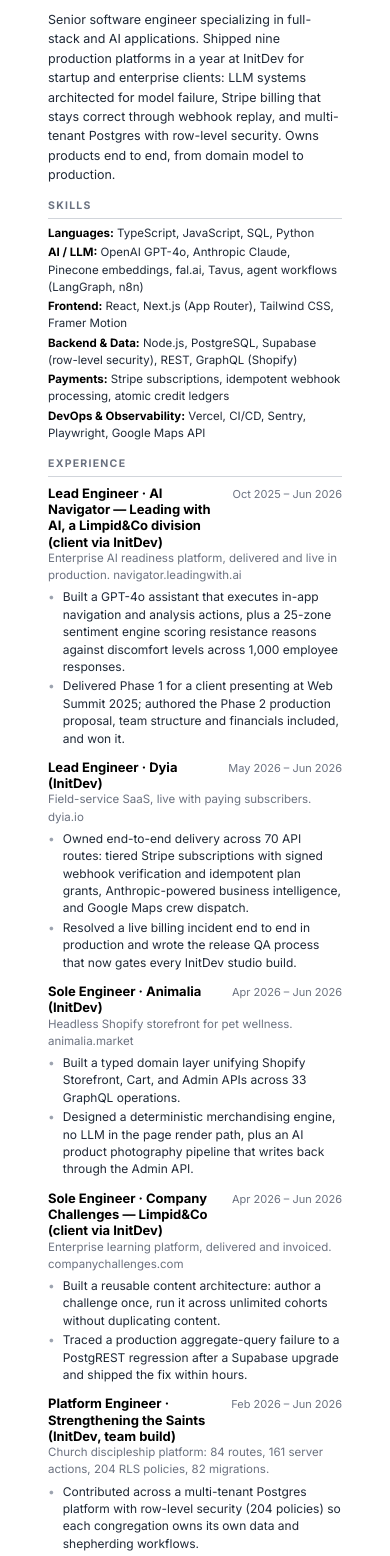
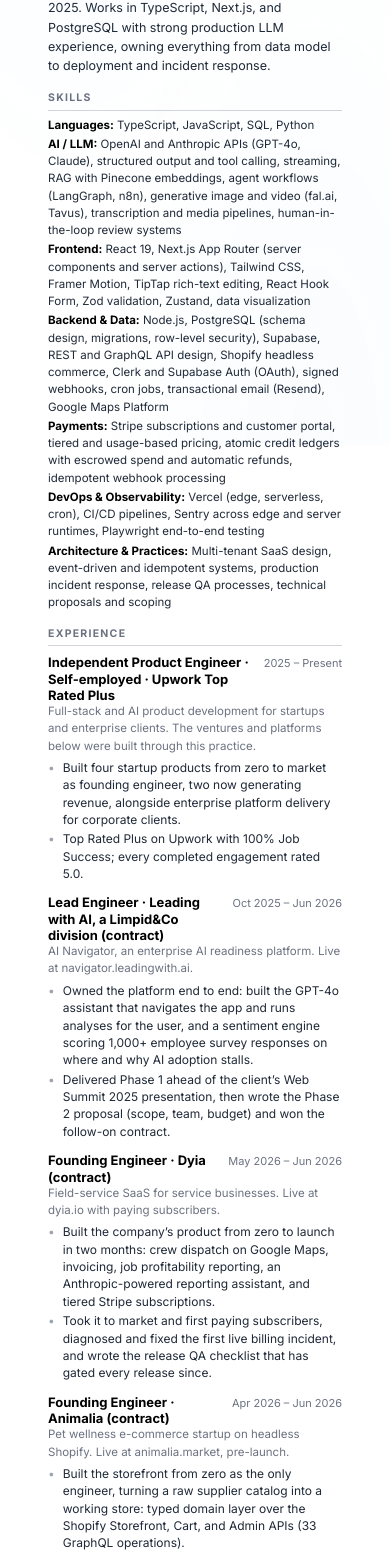
Before and after one commit to DevGanuga/initdev, a Next.js app: page /talent/dev-ganuga/resume in a window 390 px wide. Shown: the part 399-1955 px from the top of the page. Built offline with nearby package versions, Linux system fonts and the light colour scheme; no server answers.

Commit message:
Refactor talent page routes and metadata for improved accessibility and SEO. Update resume content to reflect recent achievements and professional branding. Adjust links and titles for clarity, ensuring a seamless user experience across the application.

```diff
--- a/src/app/sitemap.ts
+++ b/src/app/sitemap.ts
@@ -18,6 +18,8 @@
     { path: '/process', priority: 0.8 },
     { path: '/about', priority: 0.7 },
     { path: '/contact', priority: 0.8 },
+    { path: '/talent', priority: 0.6 },
+    { path: '/talent/dev-ganuga', priority: 0.7 },
   ];
 
   return routes.map(({ path, priority }) => ({
--- a/src/app/talent/dev-ganuga/HirePageClient.tsx
+++ b/src/app/talent/dev-ganuga/HirePageClient.tsx
@@ -696,7 +696,7 @@
             detailed (3p)
           </a>
           <Link
-            href="/talent/available/dev-ganuga/resume"
+            href="/talent/dev-ganuga/resume"
             className="inline-flex items-center gap-1.5 px-4 py-2 text-xs font-medium rounded-lg bg-white/[0.05] text-white/70 border border-white/[0.08] hover:bg-white/[0.08] hover:text-white transition-colors"
           >
             <ExternalLink className="w-3.5 h-3.5" />
--- a/src/app/talent/dev-ganuga/data.ts
+++ b/src/app/talent/dev-ganuga/data.ts
@@ -15,7 +15,7 @@
 
 export const person = {
   name: 'Dev Ganugapenta',
-  title: 'senior software engineer at initdev',
+  title: 'senior software engineer',
   focus: 'full-stack & ai applications / saas / payments infrastructure',
   location: 'west palm beach, fl',
   email: 'dganuga@gmail.com',
--- a/src/app/talent/dev-ganuga/resume/ResumeDocument.tsx
+++ b/src/app/talent/dev-ganuga/resume/ResumeDocument.tsx
@@ -50,13 +50,13 @@
         </a>
         <PrintButton />
         <Link
-          href={detailed ? '/talent/available/dev-ganuga/resume' : '/talent/available/dev-ganuga/resume/detailed'}
+          href={detailed ? '/talent/dev-ganuga/resume' : '/talent/dev-ganuga/resume/detailed'}
           className="px-4 py-2 bg-white text-black text-sm rounded-lg hover:bg-gray-100 transition-colors font-medium shadow-lg border border-gray-200"
         >
           {detailed ? '2-page version' : 'Detailed version'}
         </Link>
         <Link
-          href="/talent/available/dev-ganuga"
+          href="/talent/dev-ganuga"
           className="px-4 py-2 bg-white text-black text-sm rounded-lg hover:bg-gray-100 transition-colors font-medium shadow-lg border border-gray-200"
         >
           ← Portfolio
--- a/src/app/talent/dev-ganuga/resume/resumeData.ts
+++ b/src/app/talent/dev-ganuga/resume/resumeData.ts
@@ -1,7 +1,8 @@
 /**
- * Résumé content, shared by the 2-page ATS variant and the 3-page detailed
- * variant. Entries are ordered by end date, newest first; every engagement
- * is closed out and dated with its real month range.
+ * Résumé content, shared by the 2-page ATS variant and the detailed variant.
+ * Entries are ordered newest first. Client engagements from 2025 onward were
+ * delivered through the independent consulting practice listed first and are
+ * marked (contract).
  */
 
 export const contact = {
@@ -11,31 +12,43 @@
   email: 'dganuga@gmail.com',
   linkedin: 'linkedin.com/in/dev-ganuga-4b3b6431a',
   github: 'github.com/DevGanuga',
-  site: 'initdev.co/talent/available/dev-ganuga',
+  site: 'initdev.co/talent/dev-ganuga',
 };
 
 export const summary =
-  'Senior software engineer specializing in full-stack and AI applications. Shipped nine production platforms in a year at InitDev for startup and enterprise clients: LLM systems architected for model failure, Stripe billing that stays correct through webhook replay, and multi-tenant Postgres with row-level security. Owns products end to end, from domain model to production.';
+  'Senior full-stack engineer who takes products from zero to market. Built four startup products end to end in the past year as founding engineer, two of them now generating revenue, and delivered enterprise AI platforms for corporate clients, including one presented at Web Summit 2025. Works in TypeScript, Next.js, and PostgreSQL with strong production LLM experience, owning everything from data model to deployment and incident response.';
 
 export const skillGroups = [
   { label: 'Languages', items: 'TypeScript, JavaScript, SQL, Python' },
   {
     label: 'AI / LLM',
     items:
-      'OpenAI GPT-4o, Anthropic Claude, Pinecone embeddings, fal.ai, Tavus, agent workflows (LangGraph, n8n)',
+      'OpenAI and Anthropic APIs (GPT-4o, Claude), structured output and tool calling, streaming, RAG with Pinecone embeddings, agent workflows (LangGraph, n8n), generative image and video (fal.ai, Tavus), transcription and media pipelines, human-in-the-loop review systems',
   },
-  { label: 'Frontend', items: 'React, Next.js (App Router), Tailwind CSS, Framer Motion' },
+  {
+    label: 'Frontend',
+    items:
+      'React 19, Next.js App Router (server components and server actions), Tailwind CSS, Framer Motion, TipTap rich-text editing, React Hook Form, Zod validation, Zustand, data visualization',
+  },
   {
     label: 'Backend & Data',
-    items: 'Node.js, PostgreSQL, Supabase (row-level security), REST, GraphQL (Shopify)',
+    items:
+      'Node.js, PostgreSQL (schema design, migrations, row-level security), Supabase, REST and GraphQL API design, Shopify headless commerce, Clerk and Supabase Auth (OAuth), signed webhooks, cron jobs, transactional email (Resend), Google Maps Platform',
   },
   {
     label: 'Payments',
-    items: 'Stripe subscriptions, idempotent webhook processing, atomic credit ledgers',
+    items:
+      'Stripe subscriptions and customer portal, tiered and usage-based pricing, atomic credit ledgers with escrowed spend and automatic refunds, idempotent webhook processing',
   },
   {
     label: 'DevOps & Observability',
-    items: 'Vercel, CI/CD, Sentry, Playwright, Google Maps API',
+    items:
+      'Vercel (edge, serverless, cron), CI/CD pipelines, Sentry across edge and server runtimes, Playwright end-to-end testing',
+  },
+  {
+    label: 'Architecture & Practices',
+    items:
+      'Multi-tenant SaaS design, event-driven and idempotent systems, production incident response, release QA processes, technical proposals and scoping',
   },
 ];
 
@@ -52,164 +65,135 @@
 
 export const entries: ResumeEntry[] = [
   {
-    title: 'Lead Engineer',
-    company: 'AI Navigator — Leading with AI, a Limpid&Co division (client via InitDev)',
-    period: 'Oct 2025 – Jun 2026',
+    title: 'Independent Product Engineer',
+    company: 'Self-employed · Upwork Top Rated Plus',
+    period: '2025 – Present',
     oneLiner:
-      'Enterprise AI readiness platform, delivered and live in production. navigator.leadingwith.ai',
+      'Full-stack and AI product development for startups and enterprise clients. The ventures and platforms below were built through this practice.',
     bullets: [
-      'Built a GPT-4o assistant that executes in-app navigation and analysis actions, plus a 25-zone sentiment engine scoring resistance reasons against discomfort levels across 1,000 employee responses.',
-      'Delivered Phase 1 for a client presenting at Web Summit 2025; authored the Phase 2 production proposal, team structure and financials included, and won it.',
+      'Built four startup products from zero to market as founding engineer, two now generating revenue, alongside enterprise platform delivery for corporate clients.',
+      'Top Rated Plus on Upwork with 100% Job Success; every completed engagement rated 5.0.',
     ],
     detailedBullets: [
-      'Built a GPT-4o assistant with in-app action execution: the model navigates the platform and runs analyses on the user\u2019s behalf rather than only answering questions.',
-      'Designed a 25-zone sentiment engine scoring 5 resistance reasons against 5 discomfort levels across 1,000 employee survey responses, surfacing where AI adoption stalls and why.',
-      'Implemented an 8-dimension capability maturity model scored against industry benchmarks with automated gap detection.',
-      'Delivered Phase 1 on contract for a client presenting at Web Summit 2025; platform is live in production.',
-      'Authored the winning Phase 2 production proposal, including team structure and financials.',
+      'Built four startup products from zero to market as founding engineer, two now generating revenue, alongside enterprise platform delivery for corporate clients.',
+      'Top Rated Plus on Upwork with 100% Job Success; every completed engagement rated 5.0.',
+      'Typical scope runs from data modeling and API design through deployment, monitoring, and production incident response.',
     ],
   },
   {
     title: 'Lead Engineer',
-    company: 'Dyia (InitDev)',
-    period: 'May 2026 – Jun 2026',
-    oneLiner: 'Field-service SaaS, live with paying subscribers. dyia.io',
+    company: 'Leading with AI, a Limpid&Co division (contract)',
+    period: 'Oct 2025 – Jun 2026',
+    oneLiner:
+      'AI Navigator, an enterprise AI readiness platform. Live at navigator.leadingwith.ai.',
     bullets: [
-      'Owned end-to-end delivery across 70 API routes: tiered Stripe subscriptions with signed webhook verification and idempotent plan grants, Anthropic-powered business intelligence, and Google Maps crew dispatch.',
-      'Resolved a live billing incident end to end in production and wrote the release QA process that now gates every InitDev studio build.',
+      'Owned the platform end to end: built the GPT-4o assistant that navigates the app and runs analyses for the user, and a sentiment engine scoring 1,000+ employee survey responses on where and why AI adoption stalls.',
+      'Delivered Phase 1 ahead of the client\u2019s Web Summit 2025 presentation, then wrote the Phase 2 proposal (scope, team, budget) and won the follow-on contract.',
     ],
     detailedBullets: [
-      'Shipped a field-service SaaS to live revenue across 70 API routes: dispatch, invoicing, and job profitability in one system.',
-      'Built tiered Stripe subscriptions with signed webhook verification and idempotent plan grants.',
-      'Integrated Anthropic-powered business intelligence reading live job and profit data.',
-      'Instrumented Sentry across edge and server runtimes; diagnosed and resolved a live billing incident end to end.',
-      'Documented the release QA process that now gates every InitDev studio build.',
+      'Built the in-app GPT-4o assistant. Beyond answering questions, it can open the relevant screens and run analyses on the user\u2019s behalf.',
+      'Wrote a sentiment engine that maps survey responses across 25 zones (five resistance reasons against five discomfort levels), applied to 1,000+ employee responses.',
+      'Added an eight-dimension capability maturity model scored against industry benchmarks, with automated gap detection.',
+      'Delivered Phase 1 ahead of the client\u2019s Web Summit 2025 presentation; the platform is live in production.',
+      'Wrote the Phase 2 proposal, including team structure and budget, and won the follow-on contract.',
+    ],
+  },
+  {
+    title: 'Founding Engineer',
+    company: 'Dyia (contract)',
+    period: 'May 2026 – Jun 2026',
+    oneLiner: 'Field-service SaaS for service businesses. Live at dyia.io with paying subscribers.',
+    bullets: [
+      'Built the company\u2019s product from zero to launch in two months: crew dispatch on Google Maps, invoicing, job profitability reporting, an Anthropic-powered reporting assistant, and tiered Stripe subscriptions.',
+      'Took it to market and first paying subscribers, diagnosed and fixed the first live billing incident, and wrote the release QA checklist that has gated every release since.',
+    ],
+    detailedBullets: [
+      'Built the entire product from zero in two months, roughly 70 API routes covering dispatch, invoicing, and job profitability, and took it live to paying subscribers.',
+      'Set up tiered Stripe subscriptions with signed webhook verification and idempotent plan grants.',
+      'Added an Anthropic-powered reporting assistant that works from live job and profit data.',
+      'Instrumented Sentry across edge and server runtimes and used it to trace and fix a live billing incident.',
+      'Wrote the release QA checklist that has gated every release since.',
+    ],
+  },
+  {
+    title: 'Founding Engineer',
+    company: 'Animalia (contract)',
+    period: 'Apr 2026 – Jun 2026',
+    oneLiner: 'Pet wellness e-commerce startup on headless Shopify. Live at animalia.market, pre-launch.',
+    bullets: [
+      'Built the storefront from zero as the only engineer, turning a raw supplier catalog into a working store: typed domain layer over the Shopify Storefront, Cart, and Admin APIs (33 GraphQL operations).',
+      'Wrote a revenue-weighted merchandising engine (deterministic, no LLM at render time) and an AI product photography pipeline that generates brand-constrained images and writes them back to the catalog.',
+    ],
+    detailedBullets: [
+      'Only engineer on the build; took the storefront from zero to live on Next.js 16, Tailwind 4, and TypeScript.',
+      'Built a typed domain layer over the Shopify Storefront, Cart, and Admin APIs, 33 GraphQL operations in total.',
+      'Wrote the merchandising engine as plain, unit-testable ranking code weighted by revenue, keeping LLM calls out of page rendering.',
+      'Built a product photography pipeline that reads the catalog from the Admin API, generates brand-constrained images with fal.ai, and writes them back.',
     ],
   },
   {
     title: 'Sole Engineer',
-    company: 'Animalia (InitDev)',
-    period: 'Apr 2026 – Jun 2026',
-    oneLiner: 'Headless Shopify storefront for pet wellness. animalia.market',
-    bullets: [
-      'Built a typed domain layer unifying Shopify Storefront, Cart, and Admin APIs across 33 GraphQL operations.',
-      'Designed a deterministic merchandising engine, no LLM in the page render path, plus an AI product photography pipeline that writes back through the Admin API.',
-    ],
-    detailedBullets: [
-      'Built a typed domain layer unifying Shopify Storefront, Cart, and Admin APIs across 33 GraphQL operations.',
-      'Designed a deterministic merchandising engine ranking catalog copy by revenue weight; keeping the LLM out of the render path made ranking fully unit-testable and fast.',
-      'Built an AI product photography pipeline that reads the Admin API, generates brand-constrained imagery with fal.ai, and writes results back to the catalog.',
-      'Storefront live and pre-launch on Next.js 16, Tailwind 4, and TypeScript.',
-    ],
-  },
-  {
-    title: 'Sole Engineer',
-    company: 'Company Challenges — Limpid&Co (client via InitDev)',
+    company: 'Company Challenges, for Limpid&Co (contract)',
     period: 'Apr 2026 – Jun 2026',
     oneLiner: 'Enterprise learning platform, delivered and invoiced. companychallenges.com',
     bullets: [
-      'Built a reusable content architecture: author a challenge once, run it across unlimited cohorts without duplicating content.',
-      'Traced a production aggregate-query failure to a PostgREST regression after a Supabase upgrade and shipped the fix within hours.',
+      'Built and delivered the entire platform solo, designing the content model so a challenge is authored once and runs across any number of cohorts without duplicating content.',
+      'Traced a production query failure to a PostgREST regression from a Supabase upgrade and shipped the fix within hours.',
     ],
     detailedBullets: [
-      'Built a reusable content architecture separating authored material from cohort instances: author once, run across unlimited cohorts.',
-      'Implemented TipTap rich content editing across 73 source files and lifecycle email automation on Vercel cron.',
-      'Owned production incident response: traced an aggregate-query failure to a PostgREST regression after a Supabase upgrade and shipped the fix within hours of it surfacing.',
-      'Delivered and invoiced with Stripe billing and Resend transactional email.',
+      'Built the platform solo from kickoff to invoiced delivery.',
+      'Designed the content architecture separating authored material from cohort instances, so material is written once and reused across cohorts.',
+      'Built rich-text authoring on TipTap and lifecycle email automation on Vercel cron jobs.',
+      'Handled production support directly, including tracing an aggregate-query failure to a PostgREST regression after a Supabase upgrade and fixing it within hours.',
+      'Delivered and invoiced, with Stripe billing and Resend for transactional email.',
     ],
   },
   {
     title: 'Platform Engineer',
-    company: 'Strengthening the Saints (InitDev, team build)',
+    company: 'Strengthening the Saints (contract, team build)',
     period: 'Feb 2026 – Jun 2026',
-    oneLiner:
-      'Church discipleship platform: 84 routes, 161 server actions, 204 RLS policies, 82 migrations.',
+    oneLiner: 'Church discipleship platform on multi-tenant Postgres.',
     bullets: [
-      'Contributed across a multi-tenant Postgres platform with row-level security (204 policies) so each congregation owns its own data and shepherding workflows.',
-      'Built TipTap authoring with scripture insertion; CI runs lint, typecheck, build, and Playwright smoke tests on every push.',
+      'Worked across a multi-tenant Postgres platform where each congregation\u2019s data is isolated through row-level security (200+ policies).',
+      'Built sermon and study authoring on TipTap with scripture insertion, shipping through CI that runs lint, typecheck, build, and Playwright smoke tests on every push.',
     ],
     detailedBullets: [
-      'Contributed across a team-built platform at real scale: 84 routes, 161 server actions, and 204 row-level security policies across 82 migrations.',
-      'Multi-tenant Postgres architecture where data ownership is an architectural requirement: each congregation owns its own data and shepherding workflows.',
-      'Built TipTap authoring for sermons and studies with scripture verse insertion and text normalization.',
-      'Shipped through a CI pipeline running lint, typecheck, build, and Playwright smoke tests on every push, with documented security remediation.',
+      'Part of a small team on a large multi-tenant platform (84 routes, 82 database migrations), with row-level security isolating each congregation\u2019s data.',
+      'Built the TipTap authoring experience for sermons and studies, including scripture verse insertion and text normalization.',
+      'All work shipped through a CI pipeline running lint, typecheck, build, and Playwright smoke tests on every push.',
     ],
   },
   {
-    title: 'Primary Engineer',
-    company: 'AI Blueprint (InitDev)',
+    title: 'Founding Engineer',
+    company: 'AI Blueprint (contract)',
     period: 'Jan 2026 – Mar 2026',
-    oneLiner: 'Multi-studio AI creative platform with a real-money credit economy. Shipped, revenue.',
+    oneLiner: 'AI creative platform with a paid credit system. In market and generating revenue.',
     bullets: [
-      'Designed an atomic SQL credit ledger under a non-negative constraint, with credits escrowed during generation and automatically refunded when a model fails.',
-      'Implemented idempotent Stripe webhooks and duplicate-subscription guards: replayed events cannot double-charge or double-grant.',
+      'Built the platform to launch and first revenue: multi-studio AI generation on fal.ai with Stripe subscriptions and a paid credit system, on Next.js 15 and Supabase.',
+      'Designed the billing core: an atomic SQL credit ledger that cannot go negative under concurrent spend, escrowed credits refunded automatically when a model fails, and idempotent webhooks that survive replay.',
     ],
     detailedBullets: [
-      'Designed an atomic SQL credit ledger under a non-negative constraint, so the ledger cannot go negative under concurrent spend.',
-      'Built escrowed credit spend: credits are held during AI generation and automatically refunded when a model fails, so customers never pay for failed output.',
-      'Implemented idempotent Stripe webhook processing with duplicate-subscription guards: replayed events cannot double-charge or double-grant.',
-      'Shipped to revenue on Next.js 15, Supabase, fal.ai, and Clerk. Billing stays correct even when the AI does not.',
+      'Primary engineer from first commit through launch; the platform is in market and generating revenue.',
+      'Designed an atomic SQL credit ledger with a non-negative balance constraint that holds up under concurrent spending.',
+      'Built escrowed spending, where credits are reserved when a generation starts and refunded if the model fails.',
+      'Made Stripe webhook processing idempotent and guarded against duplicate subscriptions from replayed events.',
+      'Stack: Next.js 15, Supabase, fal.ai, Clerk.',
     ],
   },
   {
-    title: 'Sole Engineer',
-    company: 'Inflio (InitDev)',
-    period: 'Jun 2025 – Feb 2026',
-    oneLiner: 'AI video repurposing platform. 119k lines authored solo, wound down after validation.',
+    title: 'Founding Engineer',
+    company: 'Drip (contract)',
+    period: 'Oct 2025 – Dec 2025',
+    oneLiner: 'Privacy-focused AI relationship companion startup, built solo to investor-demo stage.',
     bullets: [
-      'Sole engineer across 399 TypeScript files and 260 commits: clip generation, transcription, subtitle editing, and multi-platform publishing.',
-      'Wound the product down after market validation with a documented close-out: removed 14,600 lines of dead code and left a clean 27-second build.',
+      'Built the entire product alone in three months (98 API routes, 38 migrations) and carried it to investor-demo stage.',
+      'Designed the privacy architecture the product depends on: dual-store memory across Postgres and Pinecone with ownership-scoped retrieval, so two partners sharing one companion can never read each other\u2019s entries, plus an operator console where a human approves every AI-drafted message.',
     ],
     detailedBullets: [
-      'Sole engineer for eight months across 399 TypeScript files and 119k lines: clip generation, transcription, subtitle editing, and scheduling.',
-      'Built multi-platform publishing across the major social destinations from a single pipeline.',
-      'Validated the build, not the market; made the shutdown call and executed it properly: 14,600 lines of dead code removed, a clean 27-second build left behind.',
-    ],
-  },
-  {
-    title: 'Primary Engineer',
-    company: 'ConvoAI Studio (InitDev)',
-    period: 'Nov 2025 – Jan 2026',
-    oneLiner: 'Real-time AI video platform with a clinical triage pipeline.',
-    bullets: [
-      'Built a typed Tavus API v2 integration layer (personas, replicas, conversations, live webhook routing) and Claude structured symptom extraction into generated PDF reports.',
-      'Designed dual-path completion with deduplication: a missed third-party callback degrades to polling instead of losing a patient report, and dedup guarantees it is never delivered twice.',
-    ],
-    detailedBullets: [
-      'Built a full Tavus API v2 integration layer: personas, replicas, conversations, and live webhook event routing.',
-      'Implemented Claude structured symptom extraction feeding generated PDF reports and automated delivery.',
-      'Designed dual-path completion with deduplication because third-party delivery cannot be trusted clinically: a missed callback degrades to polling instead of losing the report.',
-      'Delivery guarantees hold in both directions: the patient never misses a report and never receives it twice.',
-    ],
-  },
-  {
-    title: 'Sole Engineer',
-    company: 'Drip (InitDev)',
-    period: 'Oct 2025 – Dec 2025',
-    oneLiner: 'Privacy-first AI relationship companion. Investor-demo ready.',
-    bullets: [
-      'Sole author of 528 commits across 98 API routes and 38 migrations: dual-store memory (Postgres + Pinecone) with ownership-scoped retrieval so partners can never read each other\u2019s memories.',
-      'Built a human-in-the-loop operator console: every AI-drafted message passes draft, approve, send before reaching a user.',
-    ],
-    detailedBullets: [
-      'Sole author of 528 commits across 98 API routes and 38 migrations in a three-month build.',
-      'Designed dual-store memory: Postgres for structured data and Pinecone for semantic recall, with cross-store rollback on partial failure.',
-      'Enforced privacy with ownership-scoped embedding filters at the query layer, not just the prompt: two partners share one AI companion and can never read each other\u2019s memories.',
-      'Built a human-in-the-loop operator console: every AI-drafted message passes draft, approve, send before reaching a user.',
-    ],
-  },
-  {
-    title: 'Consulting Engineer',
-    company: 'Upwork — Top Rated Plus',
-    period: '2025 – Present',
-    oneLiner: '100% Job Success. AI SaaS, full-stack, and automation engagements.',
-    bullets: [
-      'Delivered enterprise SaaS hardening, DTC full-stack builds, and AI automation engagements.',
-      'Every completed engagement rated 5.0.',
-    ],
-    detailedBullets: [
-      'Delivered enterprise SaaS hardening, DTC full-stack builds, and AI automation engagements for US clients.',
-      'Top Rated Plus standing with 100% Job Success; every completed engagement rated 5.0.',
+      'Sole builder of the full product in three months: 98 API routes and 38 database migrations, taken to investor-demo stage.',
+      'Designed dual-store memory, Postgres for structured data and Pinecone for semantic recall, with rollback across both stores when one write fails.',
+      'Scoped memory retrieval by owner in the embedding queries themselves, so privacy between partners does not depend on prompt instructions.',
+      'Built an operator console where a human reviews and approves every AI-drafted message before it is sent.',
     ],
   },
   {
--- a/src/components/layout/LayoutClient.tsx
+++ b/src/components/layout/LayoutClient.tsx
@@ -19,8 +19,8 @@
 const ANNOUNCEMENT_STORAGE_KEY = getCurrentQuarterKey();
 
 // Route prefixes rendered without the site chrome: printable documents and
-// talent landing pages, which have their own slim header and a single goal.
-const BARE_PREFIXES = ['/talent/available/dev-ganuga'];
+// the talent section, whose pages carry their own slim header and a single goal.
+const BARE_PREFIXES = ['/talent'];
 
 export function LayoutClient({ children }: { children: React.ReactNode }) {
   const pathname = usePathname();
```
Also changed, not shown: next.config.ts (+9 -2 lines), src/app/talent/dev-ganuga/page.tsx (+5 -5 lines), src/app/talent/page.tsx (added, +98 -0 lines), 2 other files (tests, documents, lock files or other folders).
